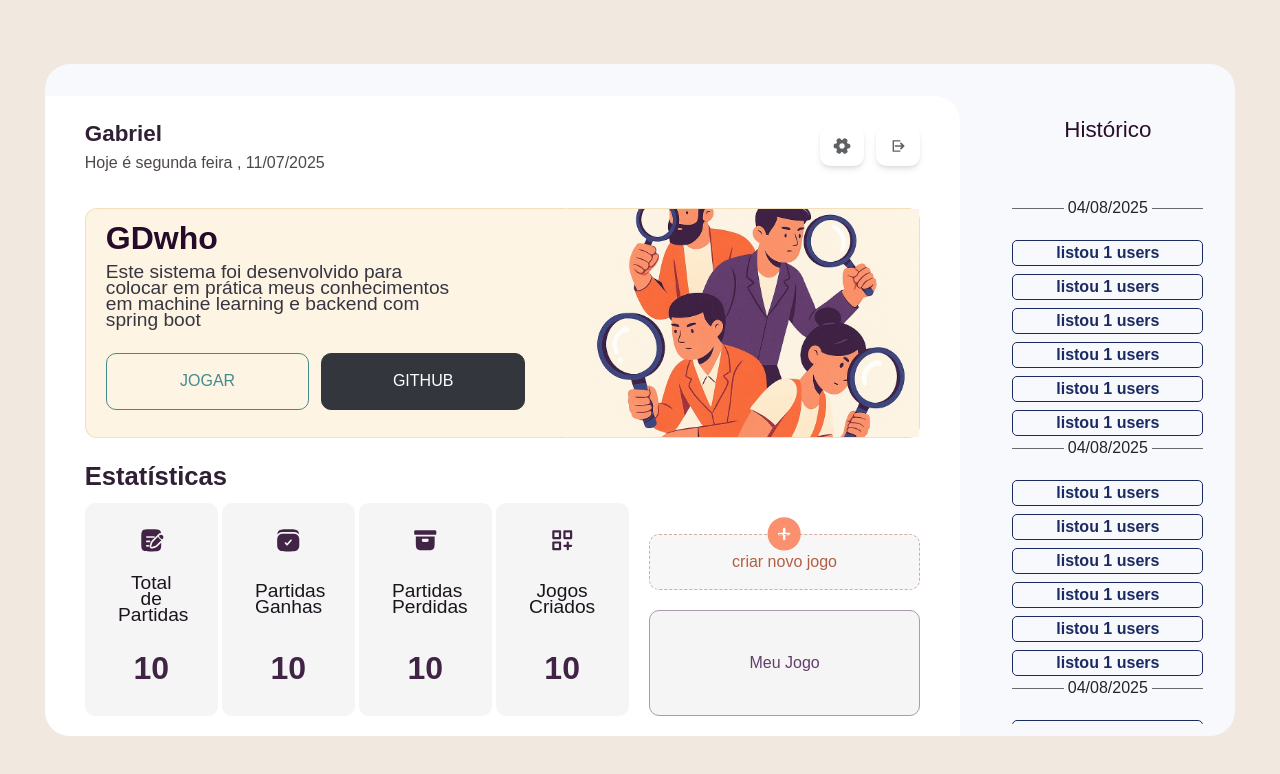
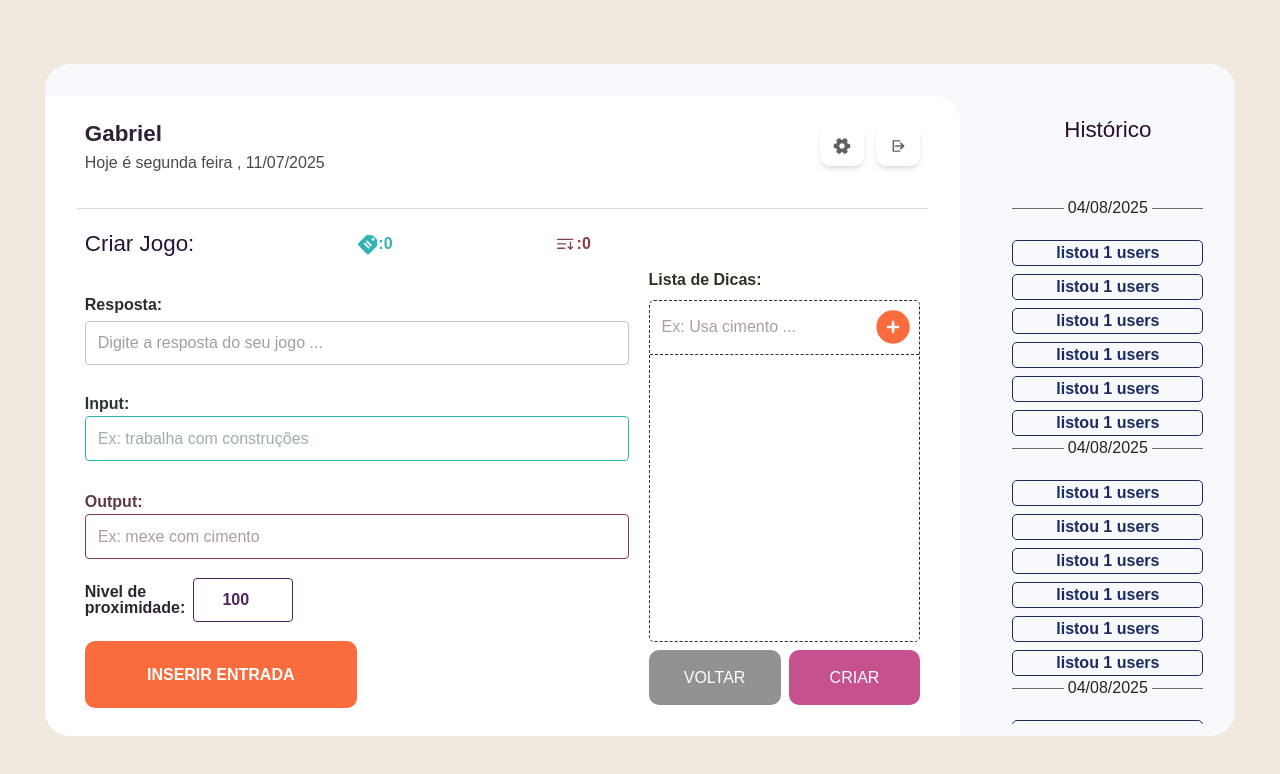
Before and after one commit to brownzini/gdwho, a Next.js app: page / in a window 1280 px wide. Shown: the top 774 px of the page. Built offline with nearby package versions, Linux system fonts and the light colour scheme.

Commit message:
[Refactor]: Applies organization with date name in create game screen

```diff
--- a/src/app/page.tsx
+++ b/src/app/page.tsx
@@ -1,3 +1,4 @@
+import CreateGameScreen from "@/screens/CreateGameScreen";
 import DashboardScreen from "@/screens/DashboardScreen";
 import HistoryScreen from "@/screens/HistoryScreen";
 
@@ -16,7 +17,7 @@ export default function Home() {
               rounded-tr-[25px]
             "
             >
-              <DashboardScreen />
+              <CreateGameScreen />
             </div>
           </div>
         </div>
--- a/src/features/Game/Create/index.tsx
+++ b/src/features/Game/Create/index.tsx
@@ -5,8 +5,11 @@ import createStyles from "./styles";
 
 export default function Create() {
   return (
-    <div className={createStyles["wrapper"]}>
-      <Entries />
+    <div
+      data-name="edit-game-container"
+      className={createStyles["wrapper"]}
+    >
+      <Entries  />
       <DataList />
     </div>
   );
--- a/src/screens/CreateGameScreen/index.tsx
+++ b/src/screens/CreateGameScreen/index.tsx
@@ -6,31 +6,57 @@ import Header from "@/shared/Header";
 import ScreenTitle from "@/shared/ScreenTitle";
 
 import React from "react";
+import createGameScreenStyles from "./styles";
 
 export default function CreateGameScreen() {
-  const iconsStyle =
-    "min-w-[25px] sm:min-w-[5px] w-[10%] sm:w-[10%] md:w-[10%] lg:w-[10%] xl:w-[7%] h-[50%] flex justify-center items-center";
   return (
     <div
-      className="
-            w-[100%] h-[100%]
-            flex flex-col justify-center items-center gap-3 lg:gap-7 xl:gap-3
-        "
+      data-name="create-game-screen-container"
+      className={createGameScreenStyles["container"]}
     >
       <Header
         nameTitle="Gabriel"
         todayTitle="Hoje é segunda feira , 11/07/2025"
       />
       <div className="w-[93%] h-[1px] bg-[#D9D9D9]" />
-      <div className="w-[100%] h-[100%] flex flex-col justify-center items-start">
+      <div
+        data-name="create-game-screen-content"
+        className={createGameScreenStyles["content"]}
+      >
         <ScreenTitle title="Criar Jogo:">
-          <div className={iconsStyle}>
-            <SvgModel name="entries" width="100%" height="100%" />
-            <h2 className="font-black text-[#31B3B5]">:0</h2>
+          <div
+            data-name="create-game-screen-entries-label-container"
+            className={createGameScreenStyles["iconStyle"]}
+          >
+            <SvgModel
+              name="entries"
+              width="100%"
+              height="100%"
+              onClick={() => console.log("")}
+            />
+            <h2
+              data-name="create-game-screen-entries-label"
+              className={createGameScreenStyles["entrieLabel"]}
+            >
+              :0
+            </h2>
           </div>
-          <div className={iconsStyle}>
-            <SvgModel name="dataList" width="100%" height="100%" />
-            <h2 className="font-black text-[#8B3D4B]">:0</h2>
+          <div
+            data-name="create-game-screen-dataList-label-container"
+            className={createGameScreenStyles["iconStyle"]}
+          >
+            <SvgModel
+              name="dataList"
+              width="100%"
+              height="100%"
+              onClick={() => console.log("")}
+            />
+            <h2
+              data-name="create-game-screen-dataList-label"
+              className={createGameScreenStyles["dataListLabel"]}
+            >
+              :0
+            </h2>
           </div>
         </ScreenTitle>
         <Create />
--- /dev/null
+++ b/src/screens/CreateGameScreen/styles.ts
@@ -0,0 +1,18 @@
+const createGameScreenStyles = {
+  container: `
+        w-[100%] h-[100%]
+        flex flex-col justify-center items-center gap-3 lg:gap-7 xl:gap-3
+  `,
+  content: `
+        w-[100%] h-[100%]
+        flex flex-col justify-center items-start
+  `,
+  iconStyle: `
+        min-w-[25px] sm:min-w-[5px] w-[10%] sm:w-[10%] md:w-[10%] lg:w-[10%] xl:w-[7%] h-[50%]
+        flex justify-center items-center
+    `,
+  entrieLabel: `font-black text-[#31B3B5]`,
+  dataListLabel: `font-black text-[#8B3D4B]`,
+};
+
+export default createGameScreenStyles;
--- a/src/screens/DashboardScreen/index.tsx
+++ b/src/screens/DashboardScreen/index.tsx
@@ -3,13 +3,14 @@ import Header from "../../shared/Header";
 
 import Card from "@/features/Dashboard/Card";
 import Statistics from "@/features/Dashboard/Statistics";
+import dashboardScreenStyles from "./styles";
 
 export default function DashboardScreen() {
   return (
-    <div className="
-      w-[100%] h-[100%]
-      flex flex-col justify-center items-center gap-3 lg:gap-7 xl:gap-3
-    ">
+    <div
+      data-name="dashboard-screen-container"
+      className={dashboardScreenStyles["container"]}
+    >
       <Header
         nameTitle="Gabriel"
         todayTitle="Hoje é segunda feira , 11/07/2025"
--- /dev/null
+++ b/src/screens/DashboardScreen/styles.ts
@@ -0,0 +1,8 @@
+const dashboardScreenStyles = {
+  container: `
+        w-[100%] h-[100%]
+        flex flex-col justify-center items-center gap-3 lg:gap-7 xl:gap-3
+    `,
+};
+
+export default dashboardScreenStyles;
```
